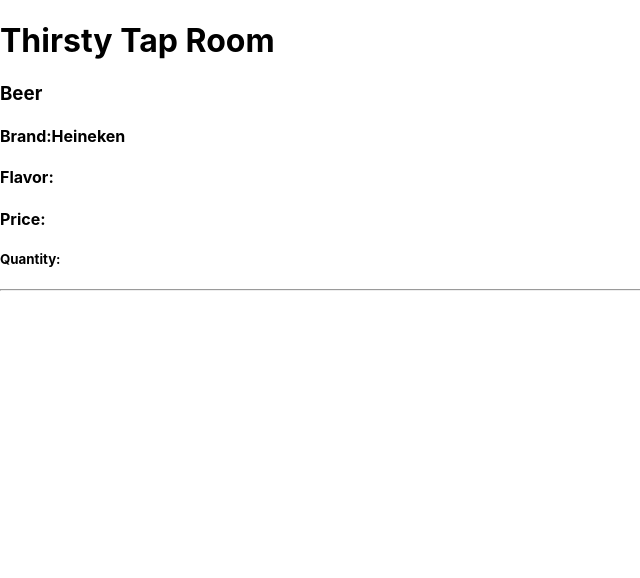
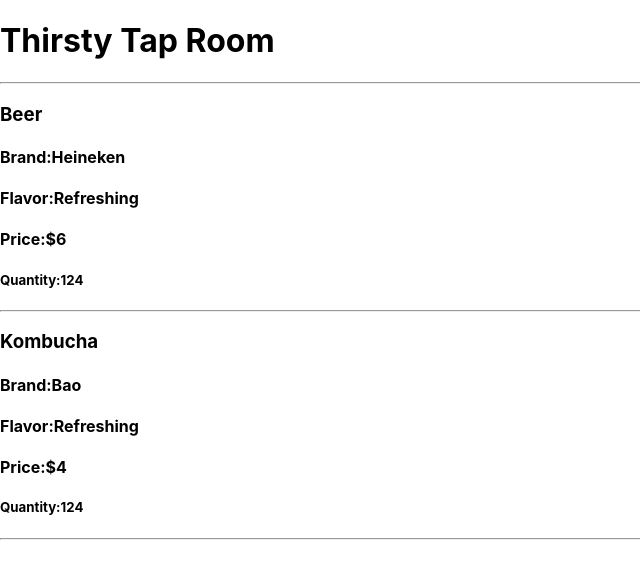
Before and after one commit to dzhambov/Tap-Room-React, a React (Create React App) app: page / in a window 1280 px wide. Shown: the top 578 px of the page, without its empty margins (0-640 px from the left). Built offline with nearby package versions, Linux system fonts and the light colour scheme.

Commit message:
add looping with map() method.

```diff
--- a/src/components/ItemList.js
+++ b/src/components/ItemList.js
@@ -1,13 +1,36 @@
 import React from "react";
 import Item from "./Item";
+
+const masterItemList = [
+  {
+    name: "Beer",
+    brand: "Heineken",
+    flavor: "Refreshing",
+    price: "$6",
+    quantity: "124"
+  },
+  {
+    name: "Kombucha",
+    brand: "Bao",
+    flavor: "Refreshing",
+    price: "$4",
+    quantity: "124"
+  }
+];
+
 
 function ItemList(){
   return (
     <React.Fragment>
-      <Item
-      name="Beer"
-      brand="Heineken"/>
-
+      <hr/>
+      {masterItemList.map((item, itemId) =>
+      <Item name={item.name}
+            brand={item.brand}
+            flavor={item.flavor}
+            price={item.price}
+            quantity={item.quantity}
+            key={itemId}/>
+      )}
     </React.Fragment>
   );
 }
```
